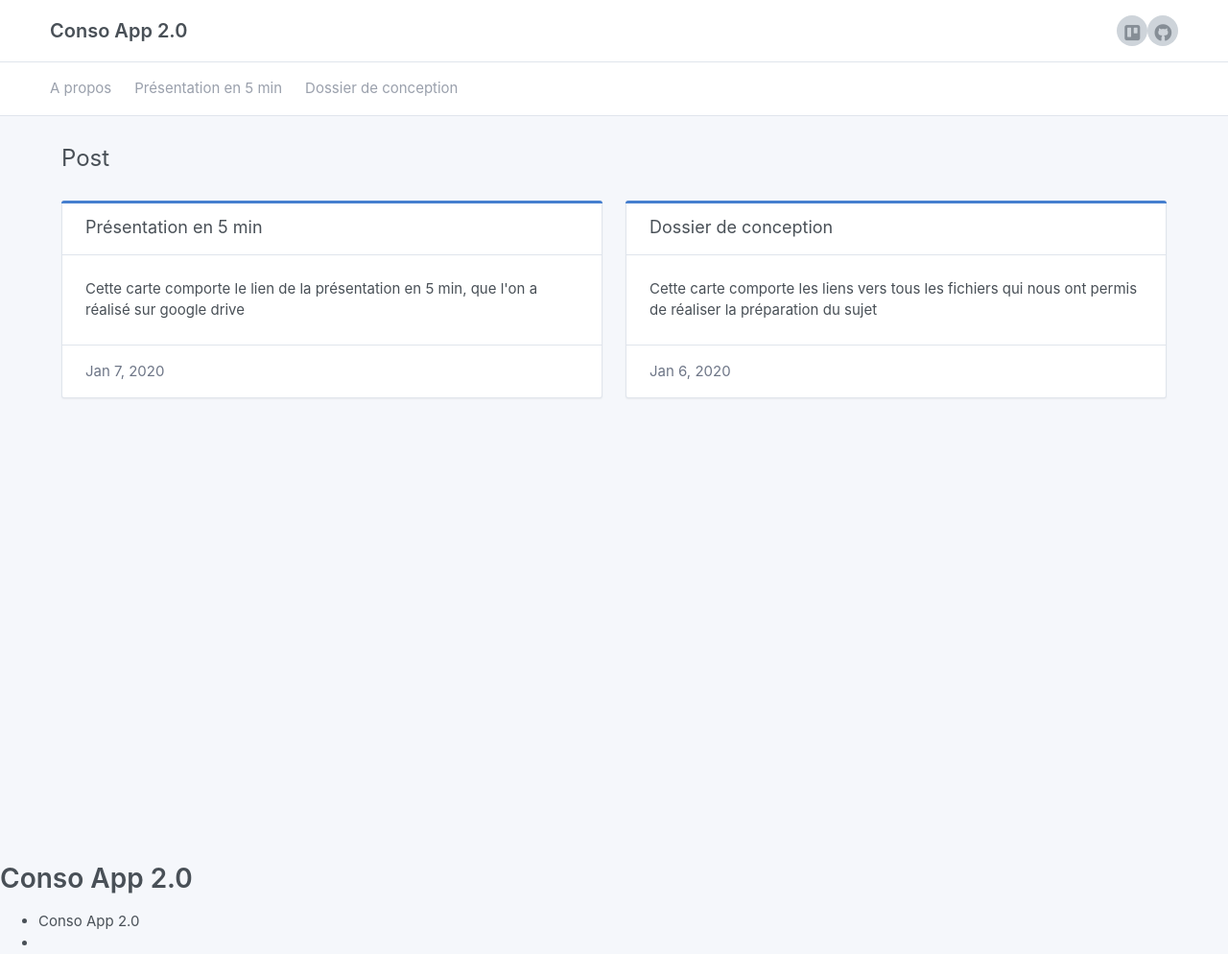
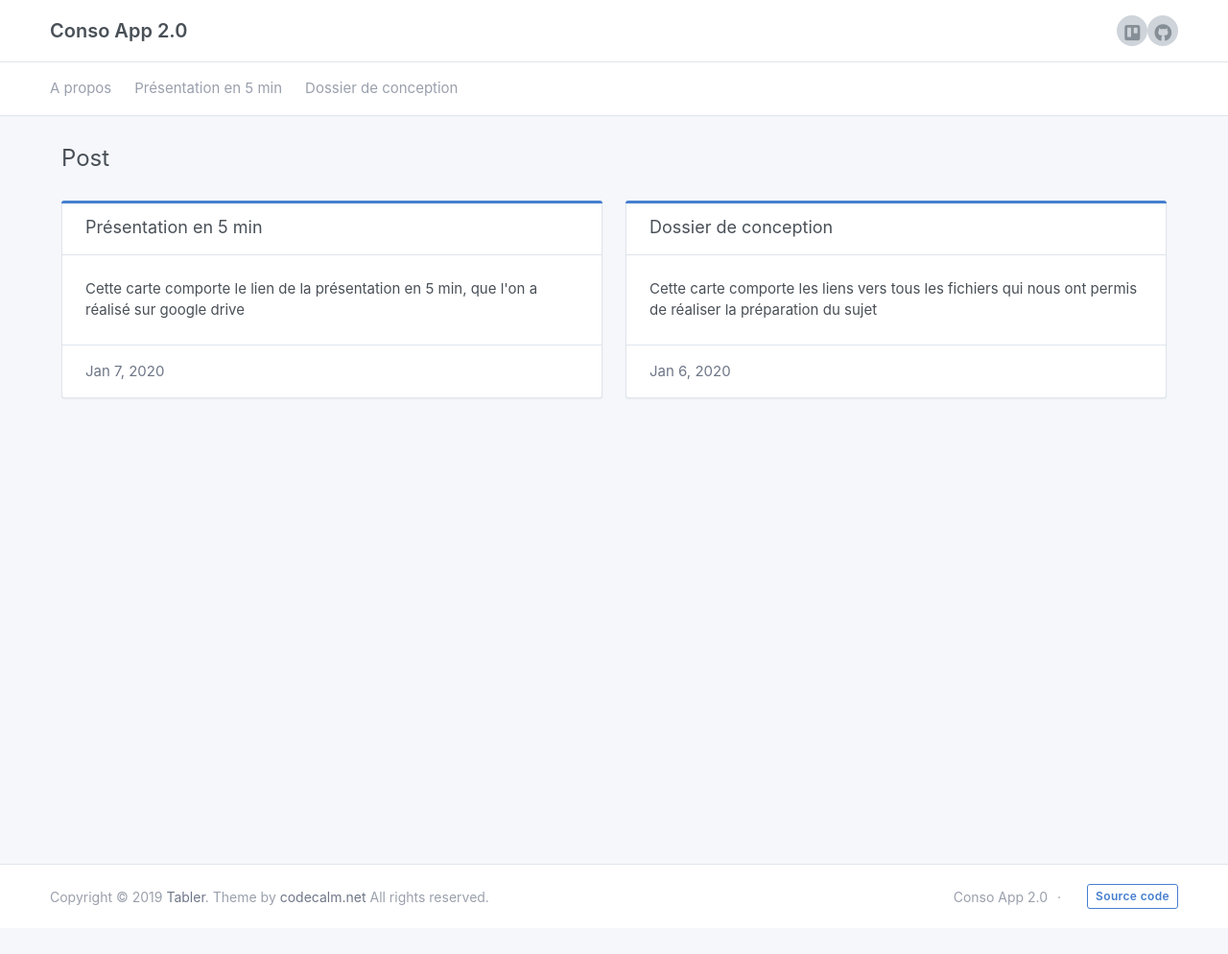
Before and after one commit to apinot/apinot.github.io, a Jekyll site: the page built from index.html, in a window 1280 px wide. Shown: the whole page at 96% size. Built offline with Jekyll 4.4.1, drawn with Linux system fonts in a browser that asks for light colours; nearby versions of some CDN libraries; after the commit the page ends 967 px from its top, so only the background shows below that.

```diff
--- a/_includes/footer.html
+++ b/_includes/footer.html
@@ -1,38 +1,35 @@
-<footer class="site-footer">
-
-  <div class="wrapper">
-
-    <h2 class="footer-heading">{{ site.title }}</h2>
-
-    <div class="footer-col-wrapper">
-      <div class="footer-col footer-col-1">
-        <ul class="contact-list">
-          <li>{{ site.title }}</li>
-          <li><a href="mailto:{{ site.email }}">{{ site.email }}</a></li>
+<footer class="footer">
+  <div class="container">
+    <div class="row align-items-center flex-row-reverse">
+      <div class="col-auto ml-lg-auto">
+        <div class="row align-items-center">
+          <div class="col-auto">
+            <ul class="list-inline list-inline-dots mb-0">
+              <li class="list-inline-item">{{ site.title }}</li>
+              <li class="list-inline-item" ><a href="mailto:{{ site.email }}">{{ site.email }}</a></li>
             </ul>
           </div>
-
-      <div class="footer-col footer-col-2">
-        <ul class="social-media-list">
+          <div class="col-auto">
+            <ul  class="list-inline list-inline-dots mb-0">
               {% if site.github_username %}
-          <li>
+              <li class="list-inline-item" >
                 {% include icon-github.html username=site.github_username %}
               </li>
               {% endif %}
 
               {% if site.twitter_username %}
-          <li>
+              <li class="list-inline-item">
                 {% include icon-twitter.html username=site.twitter_username %}
               </li>
               {% endif %}
             </ul>
-      </div>
-
-      <div class="footer-col footer-col-3">
-        <p>{{ site.description }}</p>
+            <a href="https://github.com/tabler/tabler" class="btn btn-outline-primary btn-sm">Source code</a>
           </div>
         </div>
-
       </div>
-
+      <div class="col-12 col-lg-auto mt-3 mt-lg-0 text-center">
+        Copyright © 2019 <a href=".">Tabler</a>. Theme by <a href="https://codecalm.net" target="_blank">codecalm.net</a> All rights reserved.
+      </div>
+    </div>
+  </div>
 </footer>
```
Lines whose indentation alone changed are shown as unchanged.
